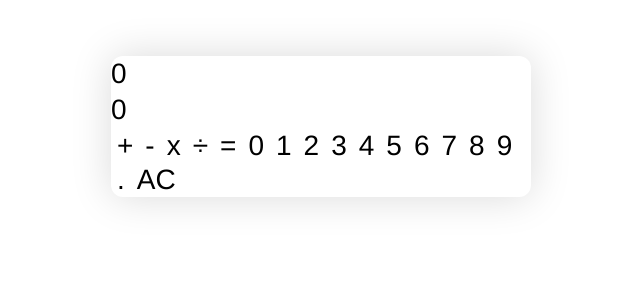
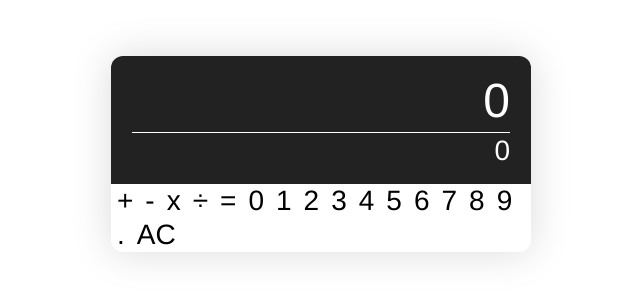
Before and after one commit to sarpisik/calculator, a plain HTML site: page index.html in a window 1280 px wide. Shown: the whole page, without its empty margins (319-959 px from the left). Drawn offline with Linux system fonts and the light colour scheme.

Commit message:
Add screens style

```diff
--- a/index.css
+++ b/index.css
@@ -122,3 +122,18 @@ body {
   max-width: 15em;
   overflow: hidden;
 }
+
+.screens {
+  background-color: #222222;
+  color: #fff;
+  padding: 0.5em 0.75em;
+  text-align: right;
+}
+
+.input-screen {
+  font-size: 1.714285714em;
+}
+
+.output-screen {
+  border-top: 1px solid #fff;
+}
```
